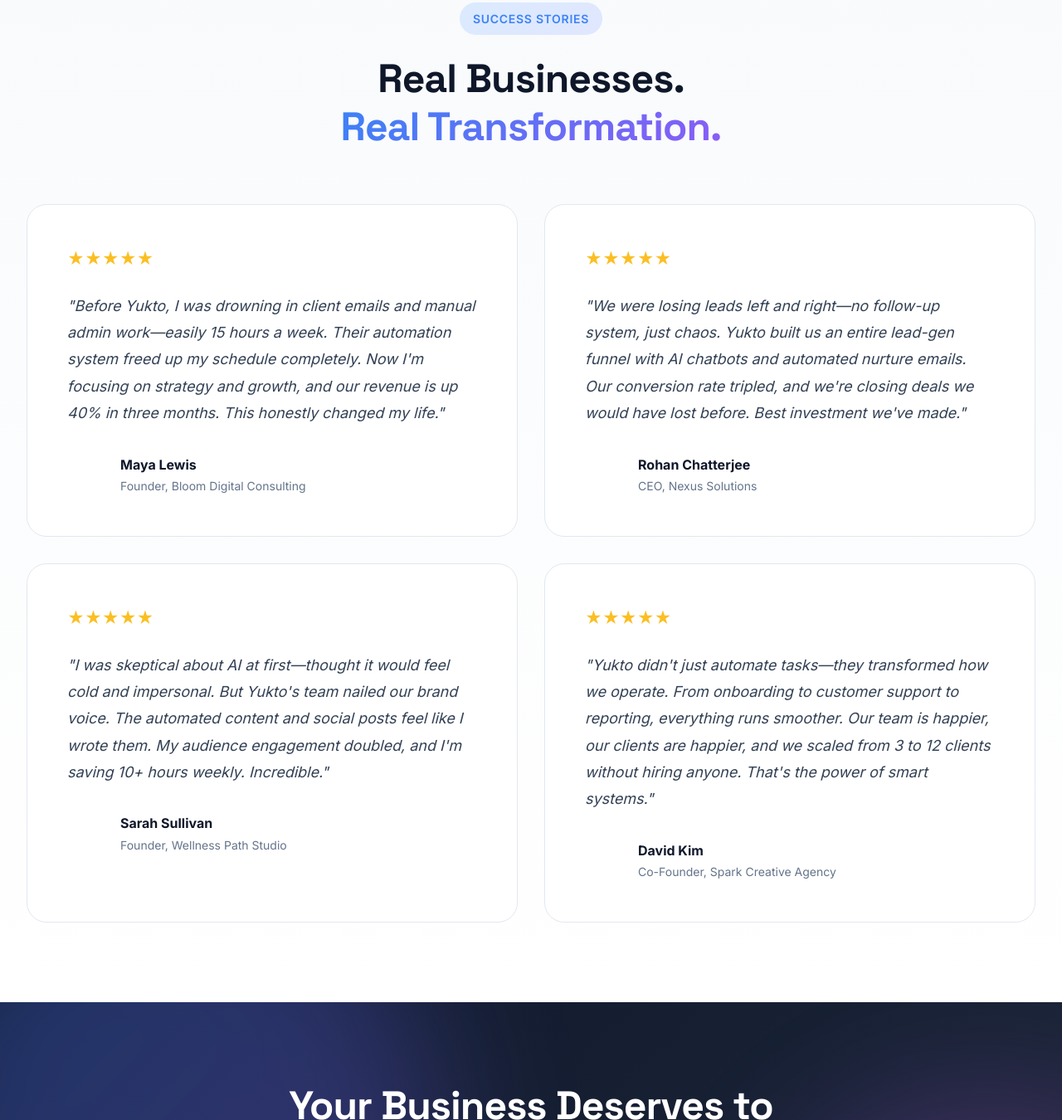
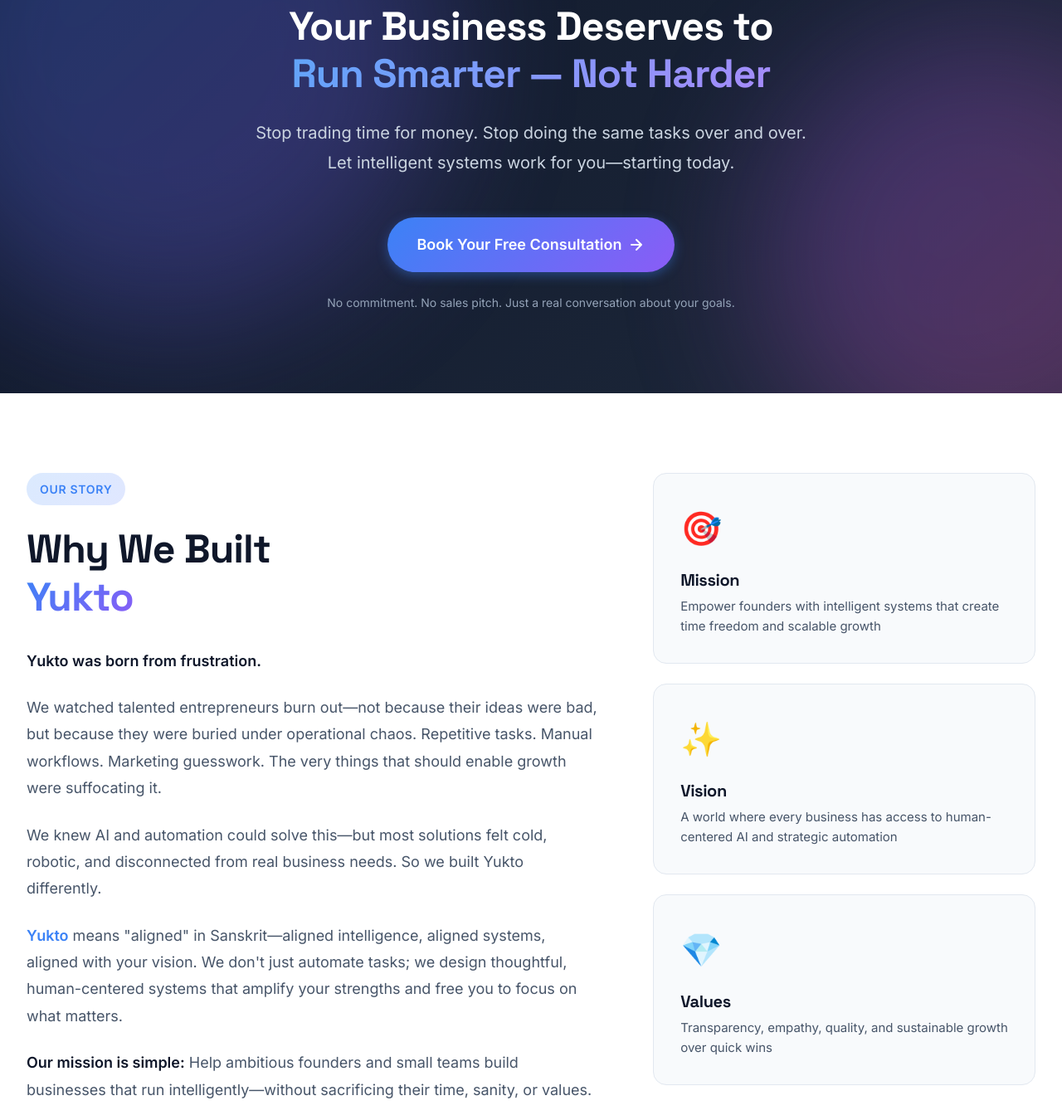
Before and after one commit to 001sarvesh/Yukto, a plain HTML site: page index.html in a window 1280 px wide. Shown: the part 5479-6829 px from the top of the page at 83% size. Drawn offline with Linux system fonts and the light colour scheme.

Commit message:
Remove testimonials section and update contact info
Removed testimonials section and updated contact email.

```diff
--- a/index.html
+++ b/index.html
@@ -363,85 +363,6 @@
         </div>
     </section>
 
-    <!-- Testimonials Section -->
-    <section class="testimonials">
-        <div class="container">
-            <div class="section-header centered">
-                <span class="section-tag">Success Stories</span>
-                <h2 class="section-title">
-                    Real Businesses.<br>
-                    <span class="gradient-text">Real Transformation.</span>
-                </h2>
-            </div>
-
-            <div class="testimonials-grid">
-                <div class="testimonial-card">
-                    <div class="testimonial-stars">★★★★★</div>
-                    <p class="testimonial-text">
-                        "Before Yukto, I was drowning in client emails and manual admin work—easily 15 hours a week.
-                        Their automation system freed up my schedule completely. Now I'm focusing on strategy and growth,
-                        and our revenue is up 40% in three months. This honestly changed my life."
-                    </p>
-                    <div class="testimonial-author">
-                        <div class="author-avatar gradient-1">ML</div>
-                        <div class="author-info">
-                            <div class="author-name">Maya Lewis</div>
-                            <div class="author-role">Founder, Bloom Digital Consulting</div>
-                        </div>
-                    </div>
-                </div>
-
-                <div class="testimonial-card">
-                    <div class="testimonial-stars">★★★★★</div>
-                    <p class="testimonial-text">
-                        "We were losing leads left and right—no follow-up system, just chaos. Yukto built us an entire
-                        lead-gen funnel with AI chatbots and automated nurture emails. Our conversion rate tripled,
-                        and we're closing deals we would have lost before. Best investment we've made."
-                    </p>
-                    <div class="testimonial-author">
-                        <div class="author-avatar gradient-2">RC</div>
-                        <div class="author-info">
-                            <div class="author-name">Rohan Chatterjee</div>
-                            <div class="author-role">CEO, Nexus Solutions</div>
-                        </div>
-                    </div>
-                </div>
-
-                <div class="testimonial-card">
-                    <div class="testimonial-stars">★★★★★</div>
-                    <p class="testimonial-text">
-                        "I was skeptical about AI at first—thought it would feel cold and impersonal. But Yukto's team
-                        nailed our brand voice. The automated content and social posts feel like I wrote them.
-                        My audience engagement doubled, and I'm saving 10+ hours weekly. Incredible."
-                    </p>
-                    <div class="testimonial-author">
-                        <div class="author-avatar gradient-3">SS</div>
-                        <div class="author-info">
-                            <div class="author-name">Sarah Sullivan</div>
-                            <div class="author-role">Founder, Wellness Path Studio</div>
-                        </div>
-                    </div>
-                </div>
-
-                <div class="testimonial-card">
-                    <div class="testimonial-stars">★★★★★</div>
-                    <p class="testimonial-text">
-                        "Yukto didn't just automate tasks—they transformed how we operate. From onboarding to customer
-                        support to reporting, everything runs smoother. Our team is happier, our clients are happier,
-                        and we scaled from 3 to 12 clients without hiring anyone. That's the power of smart systems."
-                    </p>
-                    <div class="testimonial-author">
-                        <div class="author-avatar gradient-4">DK</div>
-                        <div class="author-info">
-                            <div class="author-name">David Kim</div>
-                            <div class="author-role">Co-Founder, Spark Creative Agency</div>
-                        </div>
-                    </div>
-                </div>
-            </div>
-        </div>
-    </section>
-
     <!-- CTA Section -->
     <section class="cta-section">
         <div class="cta-background">
@@ -556,7 +477,7 @@
                             </div>
                             <div>
                                 <div class="contact-label">Email</div>
-                                <div class="contact-value">hello@yukto.co</div>
+                                <div class="contact-value">helloyukto.co@gmail.com</div>
                             </div>
                         </div>
 
@@ -600,7 +521,10 @@
                 </div>
 
                 <div class="contact-form-container">
-                    <form class="contact-form" id="contactForm">
+                    <form class="contact-form" id="contactForm" action="https://api.web3forms.com/submit" method="POST">
+                        <!-- Web3Forms Access Key -->
+                        <input type="hidden" name="access_key" value="8a1dca4b-10b8-4ad8-a6b7-1850b5895a3c">
+
                         <div class="form-group">
                             <label for="name">Full Name *</label>
                             <input type="text" id="name" name="name" required placeholder="John Smith">
@@ -693,7 +617,7 @@
                     <div class="footer-column">
                         <h4>Contact</h4>
                         <ul>
-                            <li><a href="mailto:hello@yukto.co">hello@yukto.co</a></li>
+                            <li><a href="mailto:helloyukto.co@gmail.com">helloyukto.co@gmail.com</a></li>
                             <li><a href="tel:+916281482850">+91 628 148 2850</a></li>
                             <li><a href="tel:+918869960668">+91 886 996 0668</a></li>
                             <li><a href="#contact">Book a Call</a></li>
```
